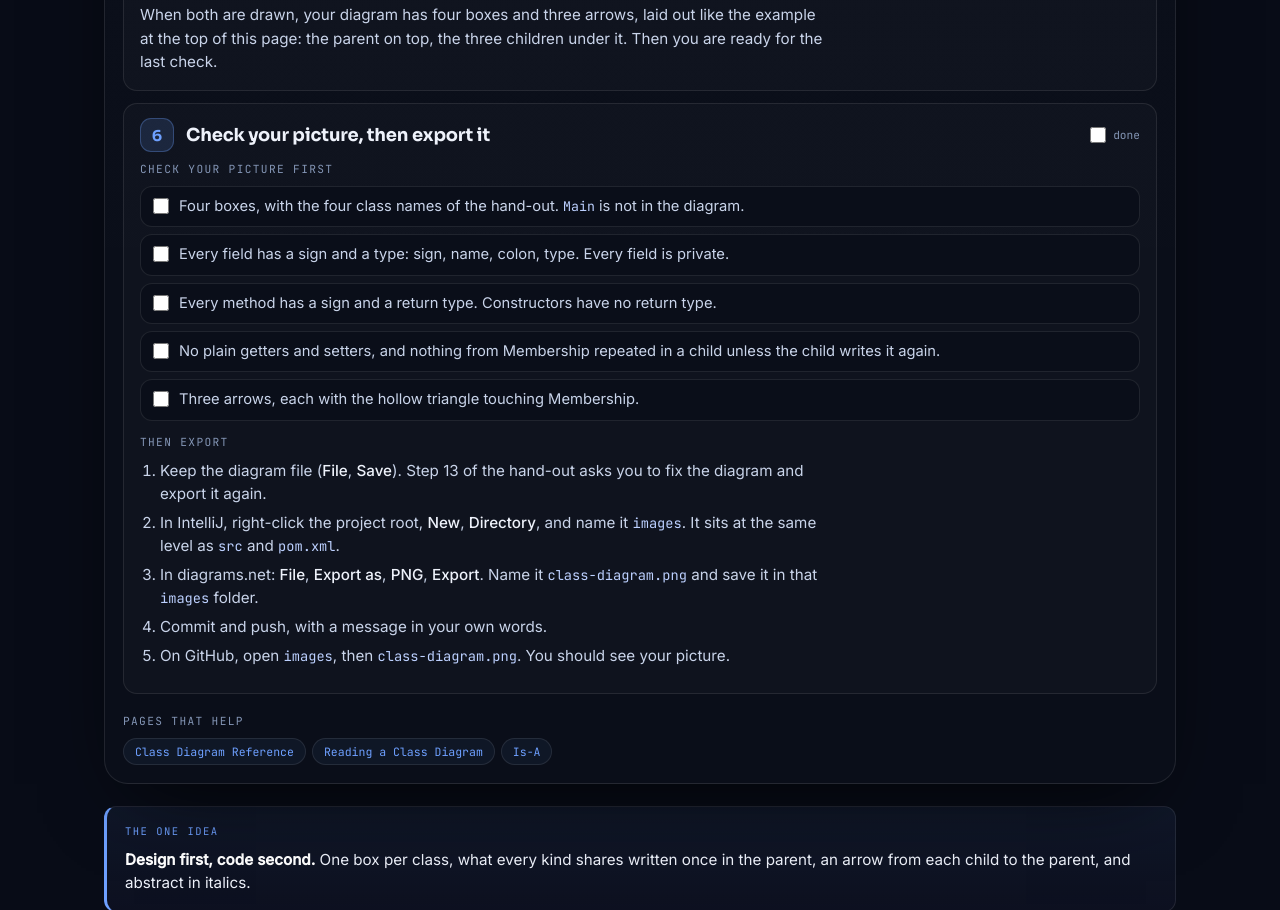
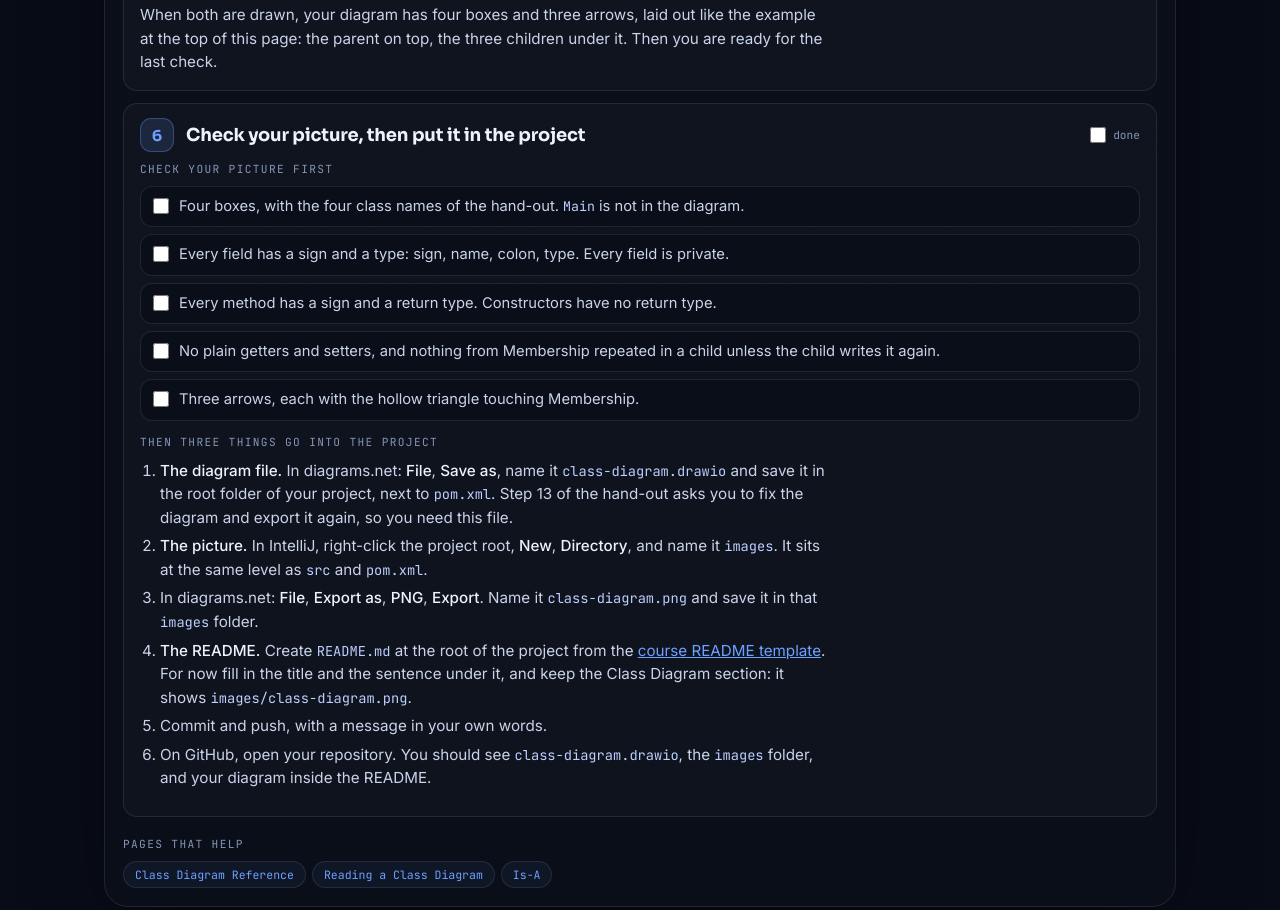
Before and after one commit to RayMaroun/yearup-java-fall2026, a plain HTML site: page week-06/exercises/gym-memberships-diagram.html in a window 1280 px wide. Shown: the part 4817-5727 px from the top of the page. Drawn offline with Linux system fonts and the light colour scheme.

Commit message:
Gym Memberships diagram companion: the drawio file at the root and the README from the template
Co-Authored-By: Claude Fable 5.2 <noreply@anthropic.com>
Claude-Session: https://claude.ai/code/session_01BMBoSWSTkUYziNpEpHkFtn

```diff
--- a/week-06/exercises/gym-memberships-diagram.html
+++ b/week-06/exercises/gym-memberships-diagram.html
@@ -392,7 +392,7 @@
       </section>
 
       <section class="step" data-s="s6">
-        <div class="hd"><span class="num">6</span><h2>Check your picture, then export it</h2>
+        <div class="hd"><span class="num">6</span><h2>Check your picture, then put it in the project</h2>
           <label class="tickbox"><input type="checkbox" data-t="s6">done</label></div>
         <p class="lab">Check your picture first</p>
         <div class="checks" id="checks">
@@ -402,13 +402,14 @@
           <label class="chk"><input type="checkbox" data-t="c4"><span>No plain getters and setters, and nothing from Membership repeated in a child unless the child writes it again.</span></label>
           <label class="chk"><input type="checkbox" data-t="c5"><span>Three arrows, each with the hollow triangle touching Membership.</span></label>
         </div>
-        <p class="lab" style="margin-top:14px">Then export</p>
+        <p class="lab" style="margin-top:14px">Then three things go into the project</p>
         <ol class="txt">
-          <li>Keep the diagram file (<b>File</b>, <b>Save</b>). Step 13 of the hand-out asks you to fix the diagram and export it again.</li>
-          <li>In IntelliJ, right-click the project root, <b>New</b>, <b>Directory</b>, and name it <code>images</code>. It sits at the same level as <code>src</code> and <code>pom.xml</code>.</li>
+          <li><b>The diagram file.</b> In diagrams.net: <b>File</b>, <b>Save as</b>, name it <code>class-diagram.drawio</code> and save it in the root folder of your project, next to <code>pom.xml</code>. Step 13 of the hand-out asks you to fix the diagram and export it again, so you need this file.</li>
+          <li><b>The picture.</b> In IntelliJ, right-click the project root, <b>New</b>, <b>Directory</b>, and name it <code>images</code>. It sits at the same level as <code>src</code> and <code>pom.xml</code>.</li>
           <li>In diagrams.net: <b>File</b>, <b>Export as</b>, <b>PNG</b>, <b>Export</b>. Name it <code>class-diagram.png</code> and save it in that <code>images</code> folder.</li>
+          <li><b>The README.</b> Create <code>README.md</code> at the root of the project from the <a href="https://github.com/RayMaroun/yearup-fall-section-8-2026/blob/main/templates/readme-template.md" target="_blank" rel="noopener">course README template</a>. For now fill in the title and the sentence under it, and keep the Class Diagram section: it shows <code>images/class-diagram.png</code>.</li>
           <li>Commit and push, with a message in your own words.</li>
-          <li>On GitHub, open <code>images</code>, then <code>class-diagram.png</code>. You should see your picture.</li>
+          <li>On GitHub, open your repository. You should see <code>class-diagram.drawio</code>, the <code>images</code> folder, and your diagram inside the README.</li>
         </ol>
       </section>
 
```
